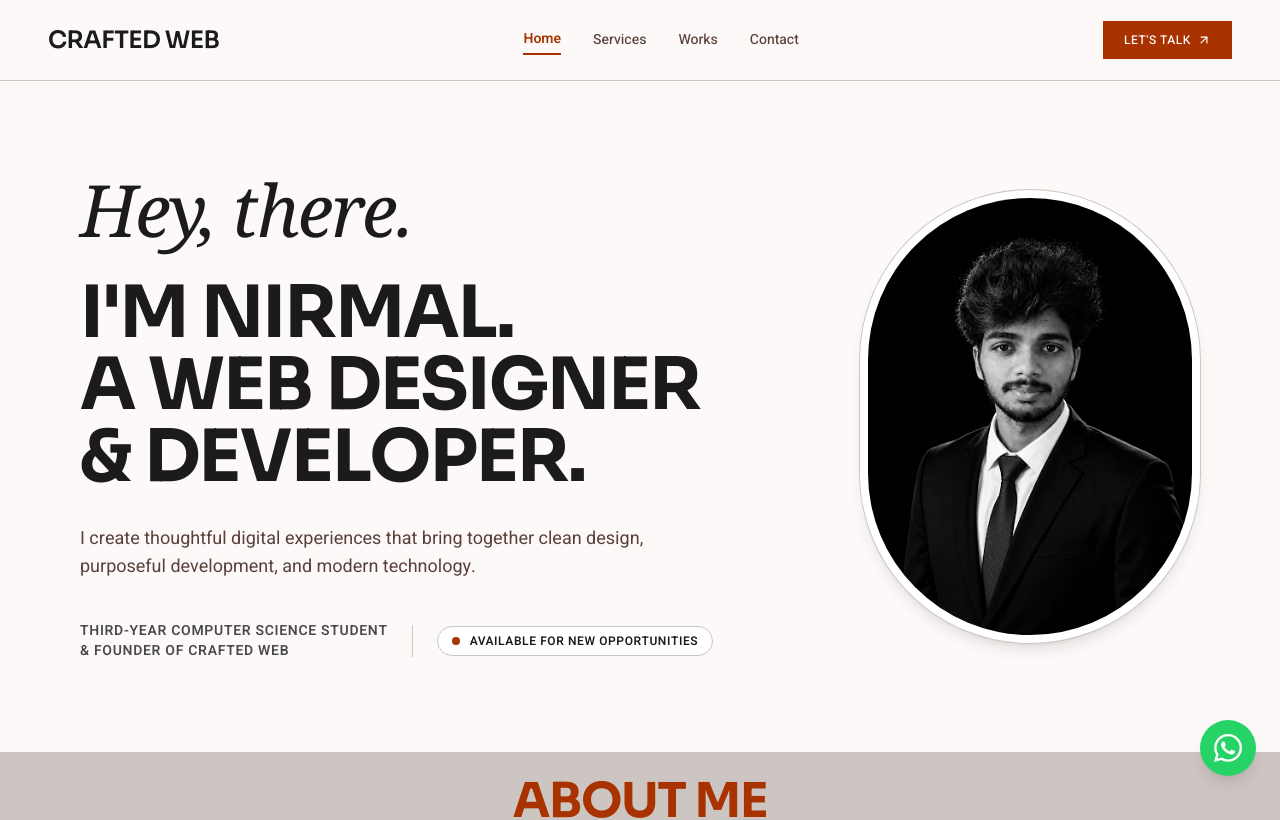
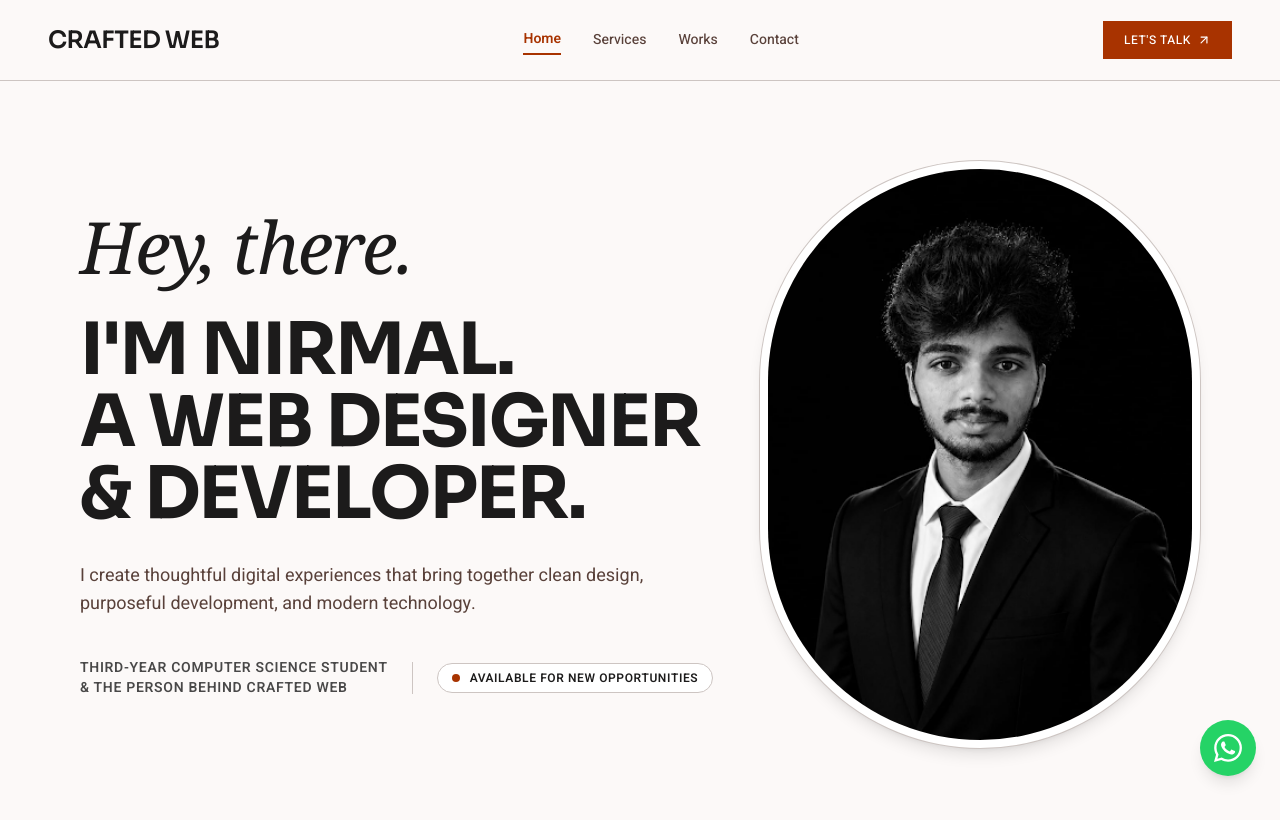
Before and after one commit to Nirmal0804/Freelancing-Portfolio, a Next.js app: page / in a window 1280 px wide. Shown: the top 820 px of the page. Built offline with nearby package versions, Linux system fonts and the light colour scheme.

Commit message:
style: increase portrait frame dimensions in Hero section and update tagline to the person behind crafted web

```diff
--- a/components/home/HeroSection.tsx
+++ b/components/home/HeroSection.tsx
@@ -32,7 +32,7 @@ export const HeroSection: React.FC = () => {
             {/* Secondary Identity (Small Supporting Metadata) */}
             <div className="font-sans text-xs sm:text-sm font-semibold tracking-wider uppercase text-on-surface/80 leading-snug">
               <span className="block">THIRD-YEAR COMPUTER SCIENCE STUDENT</span>
-              <span className="block">&amp; FOUNDER OF CRAFTED WEB</span>
+              <span className="block">&amp; THE PERSON BEHIND CRAFTED WEB</span>
             </div>
 
             {/* Vertical Separator for Desktop */}
@@ -50,13 +50,13 @@ export const HeroSection: React.FC = () => {
 
         {/* Right Column: Oval Arch Framed Portrait */}
         <div className="lg:col-span-5 xl:col-span-4 flex justify-center lg:justify-end items-center">
-          <div className="relative w-[230px] sm:w-[270px] md:w-[300px] lg:w-[320px] xl:w-[340px] aspect-[3/4] rounded-full overflow-hidden border-[6px] sm:border-8 border-white ring-1 ring-[#cdc5c2] shadow-lg bg-surface-container-low shrink-0">
+          <div className="relative w-[270px] sm:w-[320px] md:w-[360px] lg:w-[400px] xl:w-[440px] aspect-[3/4] rounded-full overflow-hidden border-[6px] sm:border-8 border-white ring-1 ring-[#cdc5c2] shadow-lg bg-surface-container-low shrink-0">
             <Image
               src="/images/nirmal-portrait.jpg"
-              alt="Portrait of Nirmal — Web Designer, Developer & Founder of Crafted Web"
+              alt="Portrait of Nirmal — Web Designer, Developer & The Person Behind Crafted Web"
               fill
               priority
-              sizes="(max-width: 768px) 270px, (max-width: 1024px) 320px, 340px"
+              sizes="(max-width: 768px) 320px, (max-width: 1024px) 400px, 440px"
               className="object-cover object-top grayscale hover:grayscale-0 transition-all duration-500 ease-out"
             />
           </div>
```
